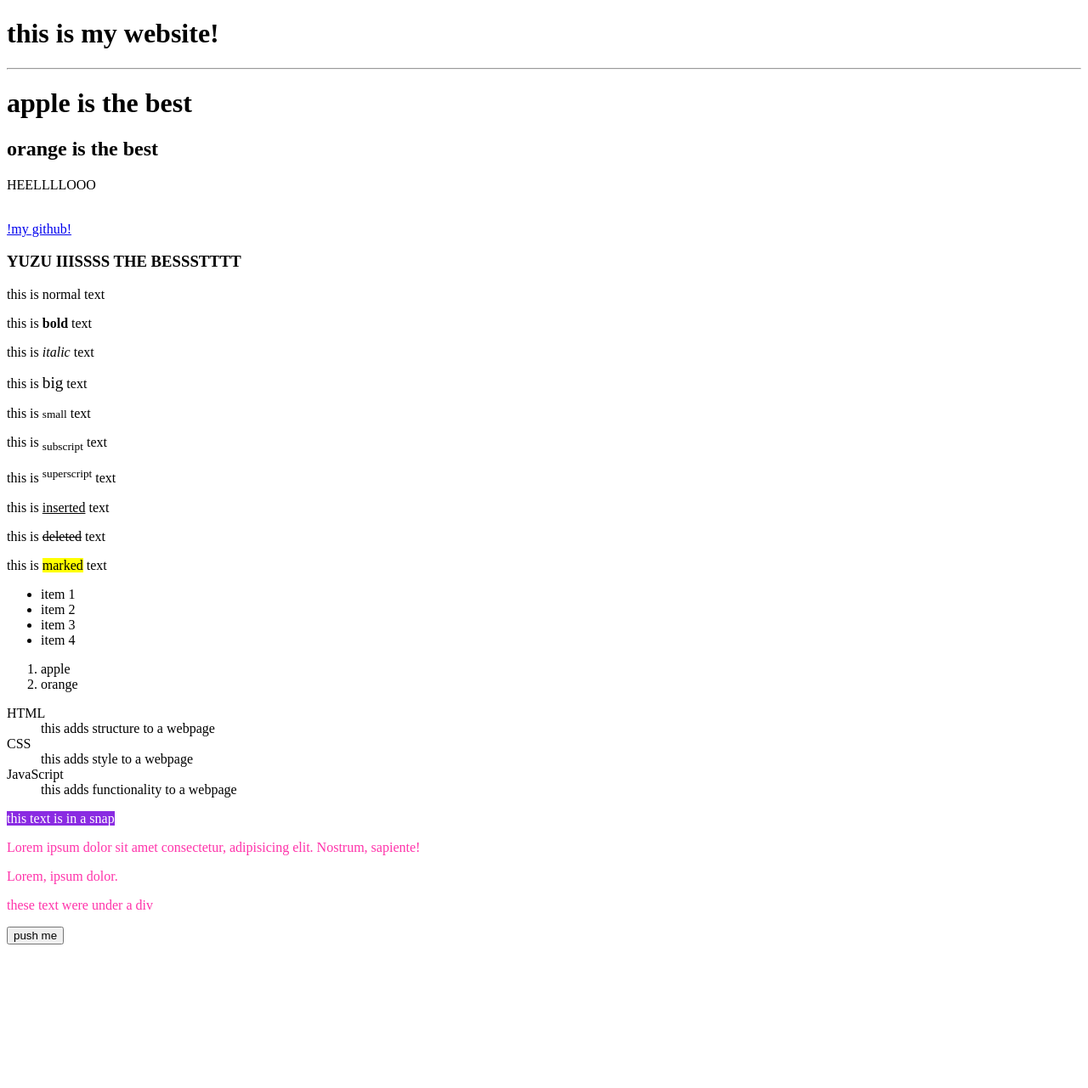
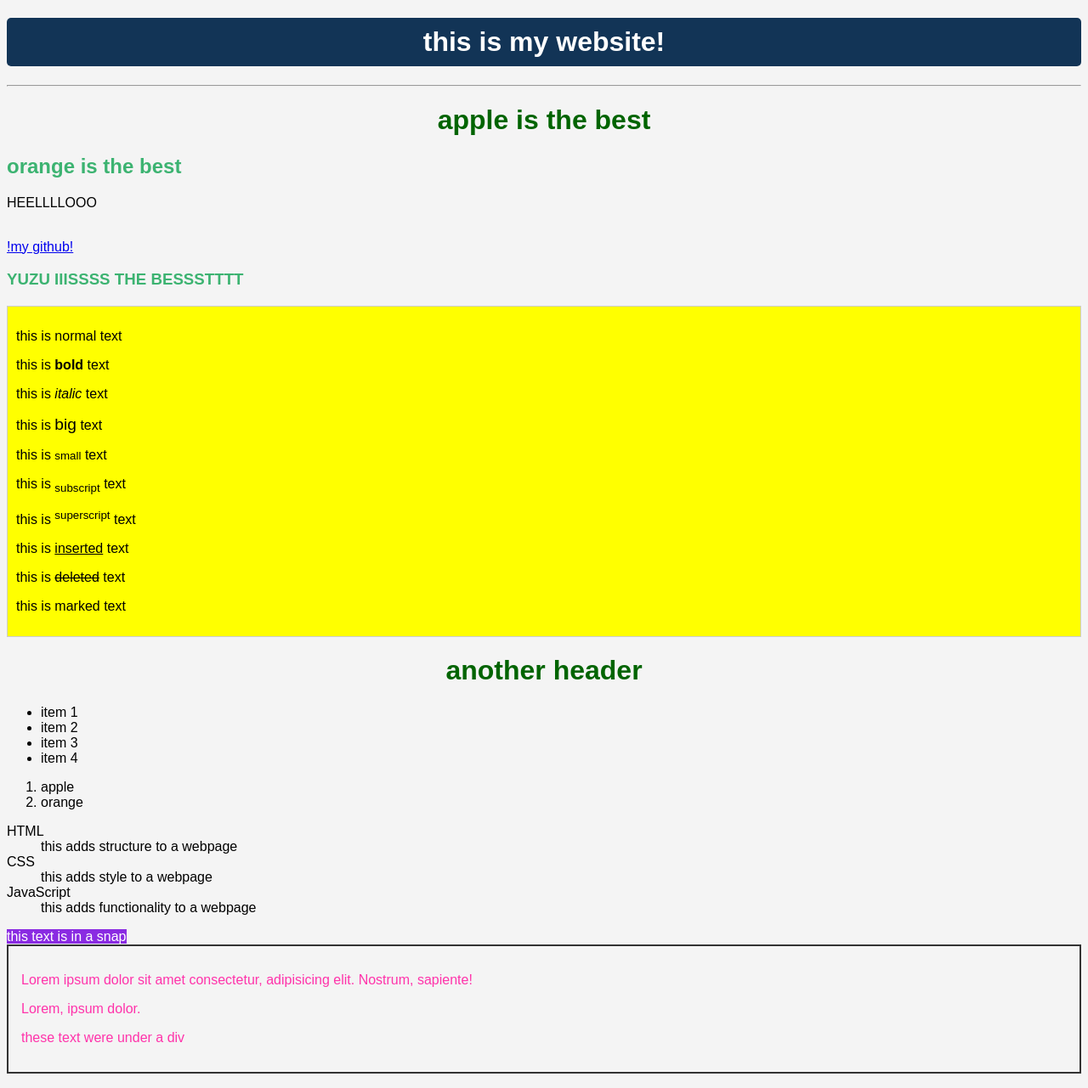
Before and after one commit to Aryamk11/web_dev_learn, a plain HTML site: page index.html in a window 1280 px wide. Shown: the top 1281 px of the page at 85% size. Before the commit the page ends 1120 px from the top, so only its background shows below. Drawn offline with Linux system fonts and the light colour scheme.

Commit message:
updated readme file and bunch of styles to html files

```diff
--- a/index.html
+++ b/index.html
@@ -7,7 +7,7 @@
     </head>
     <body>
         <!--comment-->
-        <h1>this is my website!</h1>
+        <h1 id="main-title">this is my website!</h1>
         <hr>
         <h1>apple is the best</h1>
         <h2>orange is the best</h2>
@@ -15,7 +15,7 @@
         <br>
         <a href="https://github.com/Aryamk11" target=_blank>!my github!</a>
         <h3>YUZU IIISSSS THE BESSSTTTT</h3>
-
+        <div class="highlight">
             <p>this is normal text</p>
             <p>this is <b>bold</b> text</p>
             <p>this is <i>italic</i> text</p>
@@ -26,6 +26,8 @@
             <p>this is <ins>inserted</ins> text</p>
             <p>this is <del>deleted</del> text</p>
             <p>this is <mark>marked</mark> text</p>
+        </div>
+        <h1>another header</h1>
         <ul>
             <li>item 1</li>
             <li>item 2</li>
--- a/style.css
+++ b/style.css
@@ -0,0 +1,63 @@
+/*styling the whole html files by using   *  */
+* {
+    font-family: Arial, sans-serif;
+    box-sizing: border-box; /* Includes padding and border in the element's total width and height */
+}
+
+/* selecting a specific element */
+body {
+    background-color: #f4f4f4; /* Light gray background */
+}
+
+
+h1 {
+    color: darkgreen;
+    text-align: center;
+}
+
+h2, h3 {
+    color:mediumseagreen;
+}
+
+/* ID!*/
+#main-title {
+    background-color: #123456;
+    color: white;
+    padding: 10px;
+    border-radius: 5px;
+}
+
+/* Class! */
+.highlight {
+    background-color: yellow;
+    border: 1px solid #ccc;
+    padding: 10px;
+    margin: 20px 0px;
+}
+
+/* all links and paragraphs */
+p a {
+    color: #d6336c; /* Pink color for links in paragraphs */
+    text-decoration: none;
+}
+
+/* div */
+div {
+    border: 2px solid #333;
+    padding: 15px;
+    margin-bottom: 20px;
+}
+
+button {
+    background-color: #4CAF50; /* Green */
+    color: white;
+    padding: 10px 20px;
+    border: none;
+    border-radius: 5px;
+    cursor: pointer;
+}
+
+
+button:hover {
+    background-color: #45a049; /* Darker green on hover */
+}
```
Also changed, not shown: page2.html (+2 -1 lines), README.md. Lines whose indentation alone changed are shown as unchanged.
